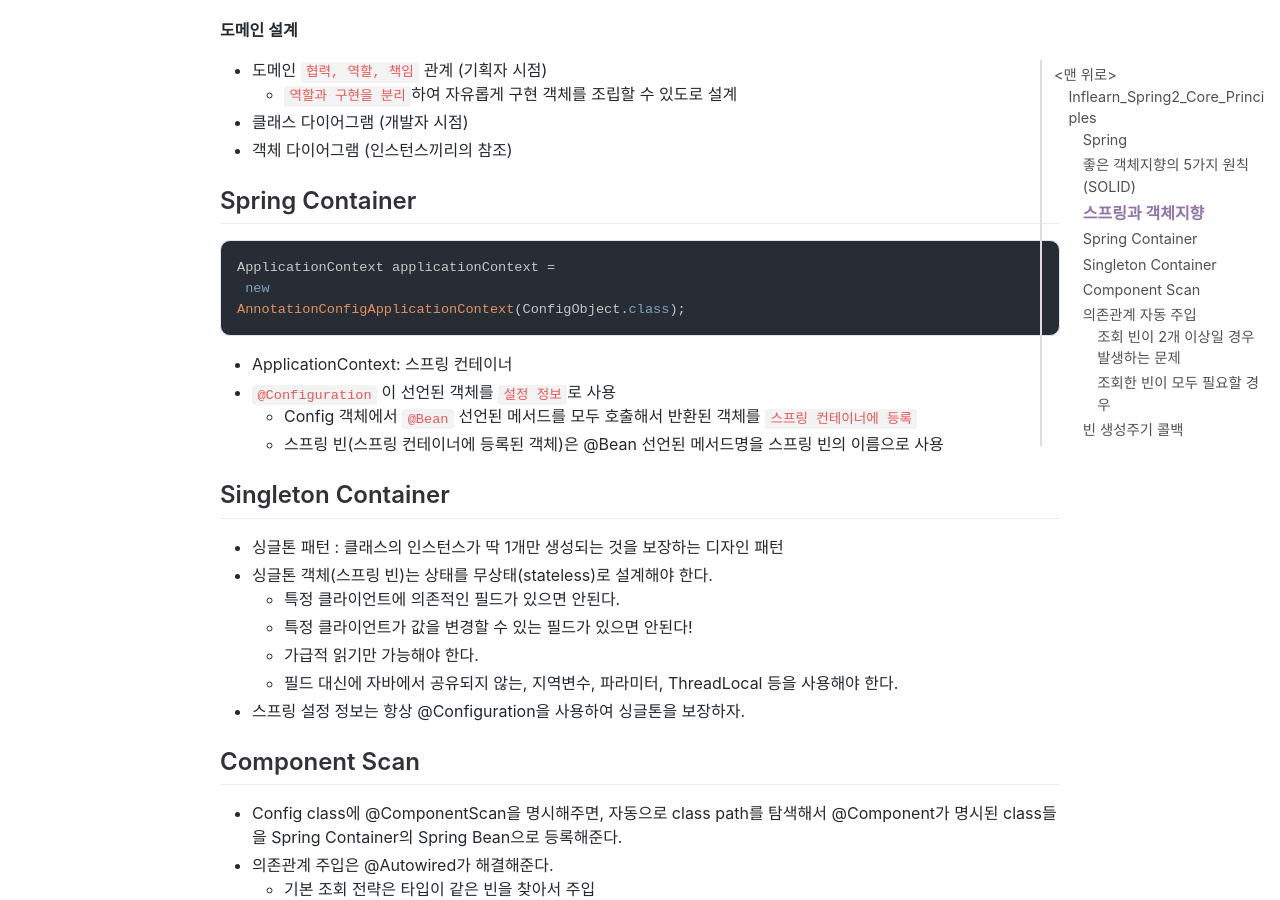
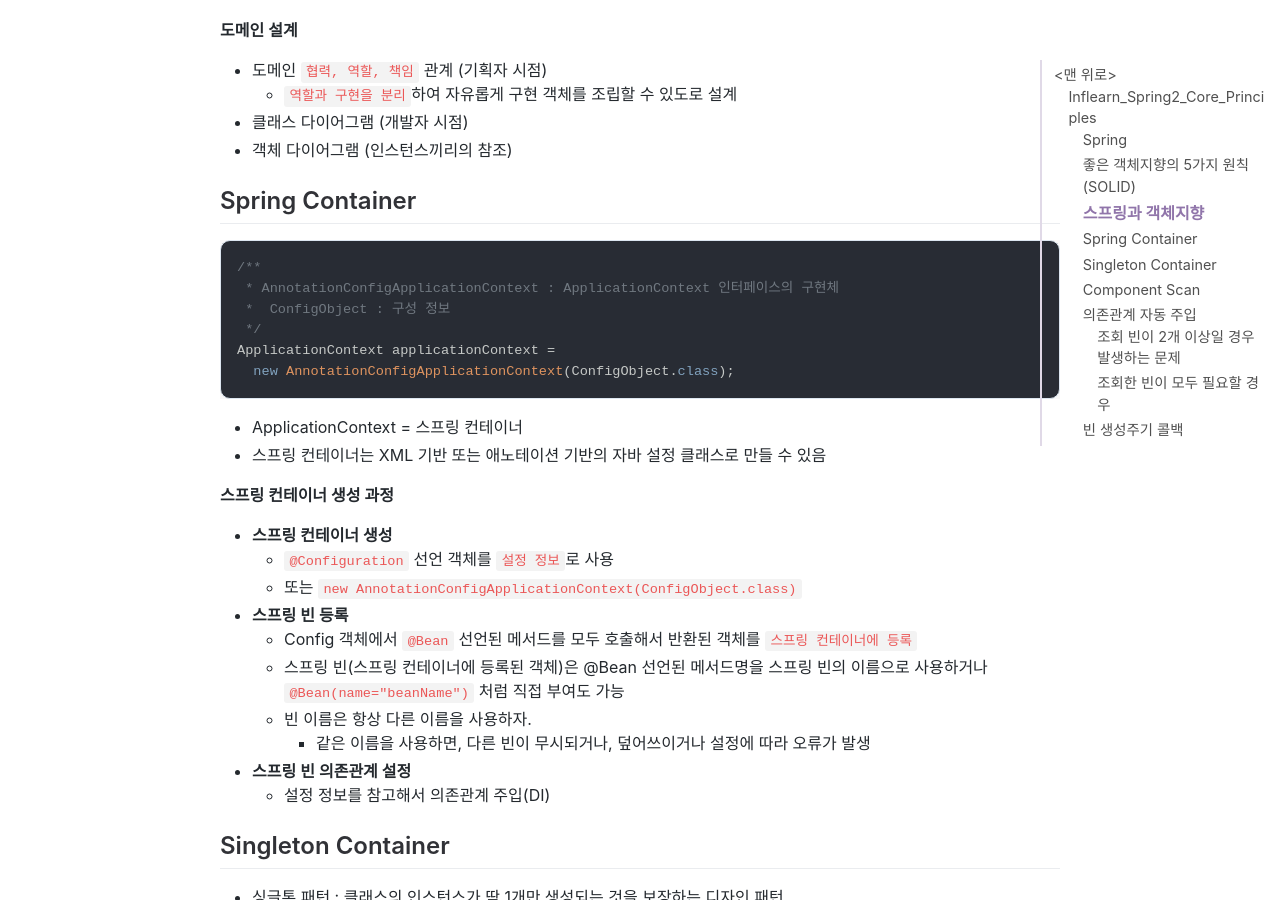
Before and after one commit to jihunparkme/jihunparkme.github.io, a Jekyll site: the page built from _posts/2021-05-31-Spring-Core.md, in a window 1280 px wide and 900 px high, scrolled down 2527 px. Built offline with Jekyll 4.4.1, drawn with Linux system fonts in a browser that asks for light colours; nearby versions of some CDN libraries; comment, search, counter and statistics services are not loaded; some of the changed text lies outside the part shown.

Commit message:
refactor: Spring Container

````diff
--- a/_posts/2021-05-31-Spring-Core.md
+++ b/_posts/2021-05-31-Spring-Core.md
@@ -88,15 +88,28 @@ featured-img: spring_core
 ## Spring Container
 
 ```java
+/**
+ * AnnotationConfigApplicationContext : ApplicationContext 인터페이스의 구현체
+ *  ConfigObject : 구성 정보
+ */
 ApplicationContext applicationContext =
- new
-AnnotationConfigApplicationContext(ConfigObject.class);
+  new AnnotationConfigApplicationContext(ConfigObject.class);
 ```
 
-- ApplicationContext: 스프링 컨테이너
-- `@Configuration` 이 선언된 객체를 `설정 정보`로 사용
+- ApplicationContext = 스프링 컨테이너
+- 스프링 컨테이너는 XML 기반 또는 애노테이션 기반의 자바 설정 클래스로 만들 수 있음
+
+**스프링 컨테이너 생성 과정**
+- **스프링 컨테이너 생성**
+  - `@Configuration` 선언 객체를 `설정 정보`로 사용
+  - 또는 `new AnnotationConfigApplicationContext(ConfigObject.class)`
+- **스프링 빈 등록**
   - Config 객체에서 `@Bean` 선언된 메서드를 모두 호출해서 반환된 객체를 `스프링 컨테이너에 등록`
-  - 스프링 빈(스프링 컨테이너에 등록된 객체)은 @Bean 선언된 메서드명을 스프링 빈의 이름으로 사용
+  - 스프링 빈(스프링 컨테이너에 등록된 객체)은 @Bean 선언된 메서드명을 스프링 빈의 이름으로 사용하거나 `@Bean(name="beanName")` 처럼 직접 부여도 가능
+  - 빈 이름은 항상 다른 이름을 사용하자.
+    - 같은 이름을 사용하면, 다른 빈이 무시되거나, 덮어쓰이거나 설정에 따라 오류가 발생
+- **스프링 빈 의존관계 설정**
+  - 설정 정보를 참고해서 의존관계 주입(DI)
 
 ## Singleton Container
 
````
